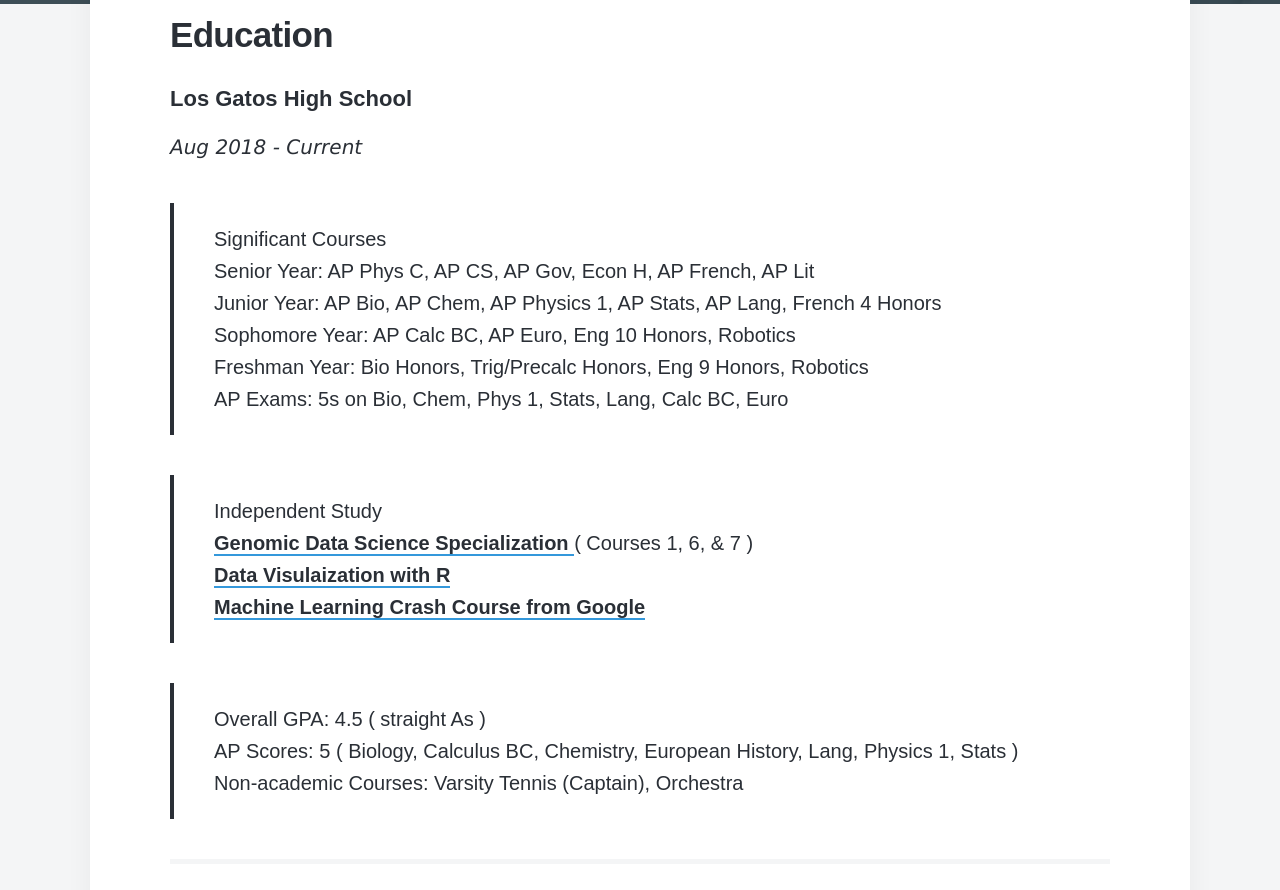
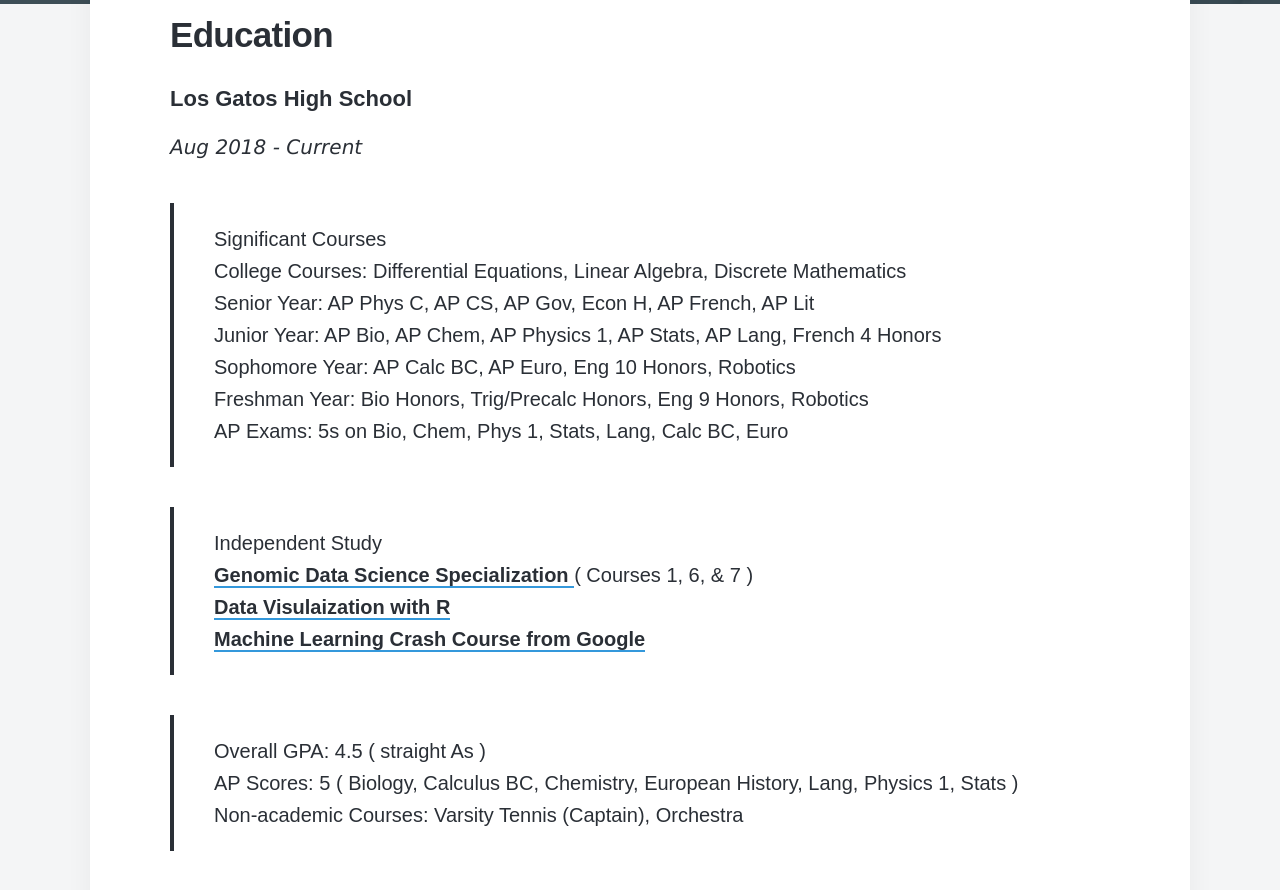
Before and after one commit to disha-22/disha-22.github.io, a Jekyll site: the page built from _pages/Resume.md, in a window 1280 px wide and 900 px high, scrolled down 562 px. Shown: the top 890 px of the window. Built offline with Jekyll 4.4.1, drawn with Linux system fonts in a browser that asks for light colours; nearby versions of some CDN libraries; some web fonts are replaced.

Commit message:
Update Resume.md

```diff
--- a/_pages/Resume.md
+++ b/_pages/Resume.md
@@ -9,6 +9,7 @@ featured_image: /images/resume3.jpg
  <h4>Los Gatos High School </h4>
   <p style="font-family:verdana; font-size:20px"><em class="date">Aug 2018 - Current</em></p>
 >Significant Courses
+<br> College Courses: Differential Equations, Linear Algebra, Discrete Mathematics
 <br> Senior Year: AP Phys C, AP CS, AP Gov, Econ H, AP French, AP Lit
 <br> Junior Year: AP Bio, AP Chem, AP Physics 1, AP Stats, AP Lang, French 4 Honors
 <br> Sophomore Year: AP Calc BC, AP Euro, Eng 10 Honors, Robotics
@@ -29,7 +30,7 @@ featured_image: /images/resume3.jpg
 
 <h2>Projects/ Internships</h2>
 <h4> Bioinformatics Project Management Lead at STEMaway </h4>
-<p style="font-family:verdana; font-size:20px"><em class="date">SUMMER 2021</em></p>
+<p style="font-family:verdana; font-size:18px">SUMMER 2021</p>
 Student lead at STEMaway, a virtual-internship platform to prepare students for tech careers. Responsibilities included project management and app development for an R Shiny app to guide users through an interactive transcriptomics pipeline. <a href = "https://bi-stem-away.github.io/sMAP/">Link to GitHub page.</a>
 <br>
 <h4> Math Intern at Edfinity </h4>
```
